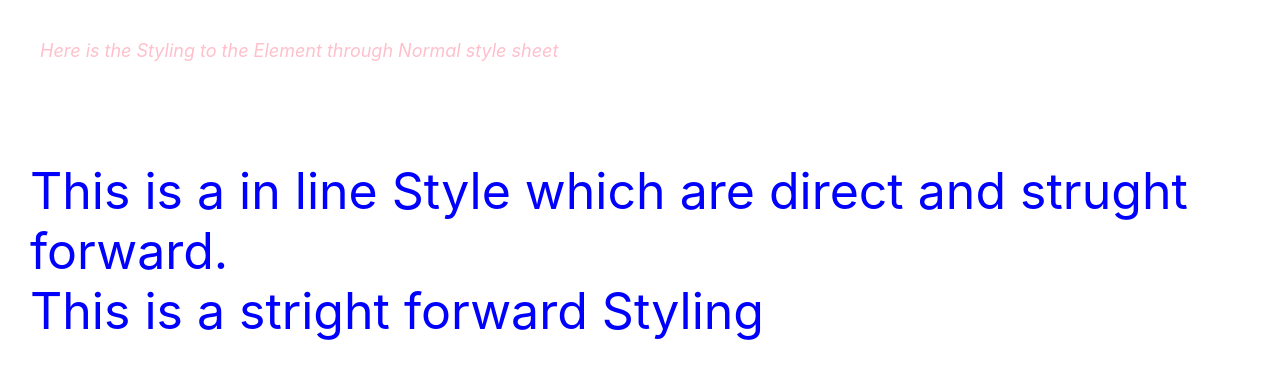
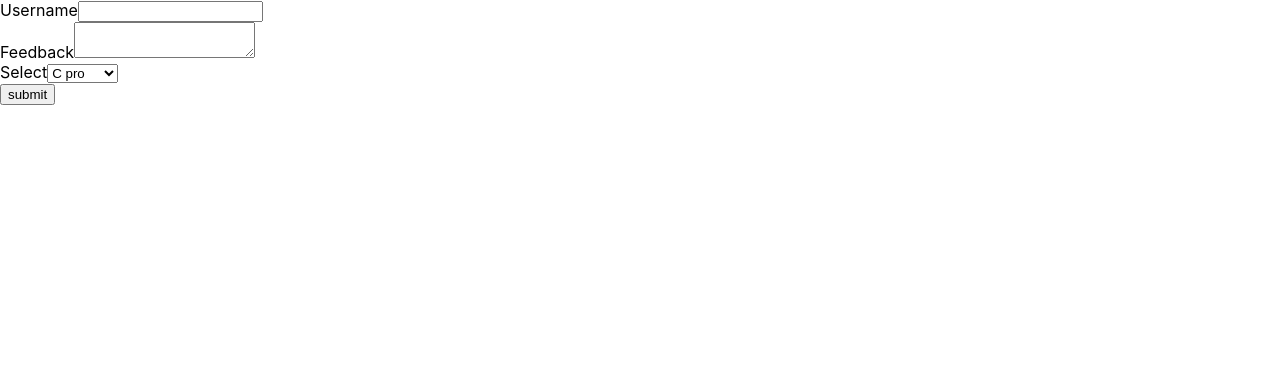
Before and after one commit to shirishagit/REACT-2, a React (Create React App) app in the folder react9/: page / in a window 1280 px wide. Shown: the top 378 px of the page. Built offline with nearby package versions, Linux system fonts and the light colour scheme.

Commit message:
uploading form

```diff
--- a/react9/src/App.js
+++ b/react9/src/App.js
@@ -1,6 +1,7 @@
 import react from "react";
-import Styling from "./PRACTICE/STYLE SHEET/Styling";
-import InlineStyling from "./PRACTICE/STYLE SHEET/Inlinestyle";
+// import Styling from "./PRACTICE/STYLE SHEET/Styling";
+// import InlineStyling from "./PRACTICE/STYLE SHEET/Inlinestyle";
+import FormHandling from "./PRACTICE/FORM HANDLING/Form";
 // import One from "./PRACTICE/FUNCTIONAL COMPONENT/0ne"
 // import Setstate from "./PRACTICE/FUNCTIONAL COMPONENT/SETSTATE/Setstate";
 // import One from "./PRACTICE/CLASS COMPONENT/One";
@@ -13,8 +14,9 @@ import InlineStyling from "./PRACTICE/STYLE SHEET/Inlinestyle";
 function App() {
   return (
     <div className="App">
-      <Styling primary={true}/>
-      <InlineStyling/>
+      <FormHandling/>
+      {/* <Styling primary={true}/> */}
+      {/* <InlineStyling/> */}
       {/* <Operator/> */}
       {/* <h1>App.js Component</h1> */}
       {/* <Parent/> */}
--- /dev/null
+++ b/react9/src/PRACTICE/FORM HANDLING/Form.jsx
@@ -0,0 +1,48 @@
+import React, { useState } from "react";
+
+const FormHandling = () =>{
+       const[username,onchange] = useState("")
+       const[feedback,next] = useState("")
+       const[select,Options] = useState("java")
+
+     function onChangeUserName(event){
+           onchange(event.target.value)
+     }
+     function onChangeFeedBack(event){
+        next(event.target.value)
+     }
+     function onChangeSelect(event){
+        Options(event.target.value)
+     }
+     function Submmit(){
+        console.log(`${username} ${feedback} ${select}`)
+        Event.preventDefault()
+     }
+
+    return (
+       <form  onSubmit={Submmit}>
+         <div>
+             <label>Username</label>
+             <input type="text"  value={username}  onChange={onChangeUserName} required/>
+         </div>
+         <div>
+            <label>Feedback</label>
+            <textarea type="text" value={feedback} onChange={onChangeFeedBack} required></textarea>
+         </div>
+         <div>
+            <label value={select} onChange={onChangeSelect}>Select</label>
+            <select>
+                <option>C pro</option>
+                <option>C ++</option>
+                <option>Java</option>
+                <option>Phyaton</option>
+            </select>
+         </div>
+         <div>
+            <button type="submit">submit</button>
+         </div>
+       </form>
+    )
+}
+
+export default FormHandling;
--- a/react9/src/PRACTICE/STYLE SHEET/Inlinestyle.jsx
+++ b/react9/src/PRACTICE/STYLE SHEET/Inlinestyle.jsx
@@ -13,4 +13,4 @@ const InlineStyling =()=>{
     )
 }
 
-export default InlineStyling
+export default InlineStyling;
```
